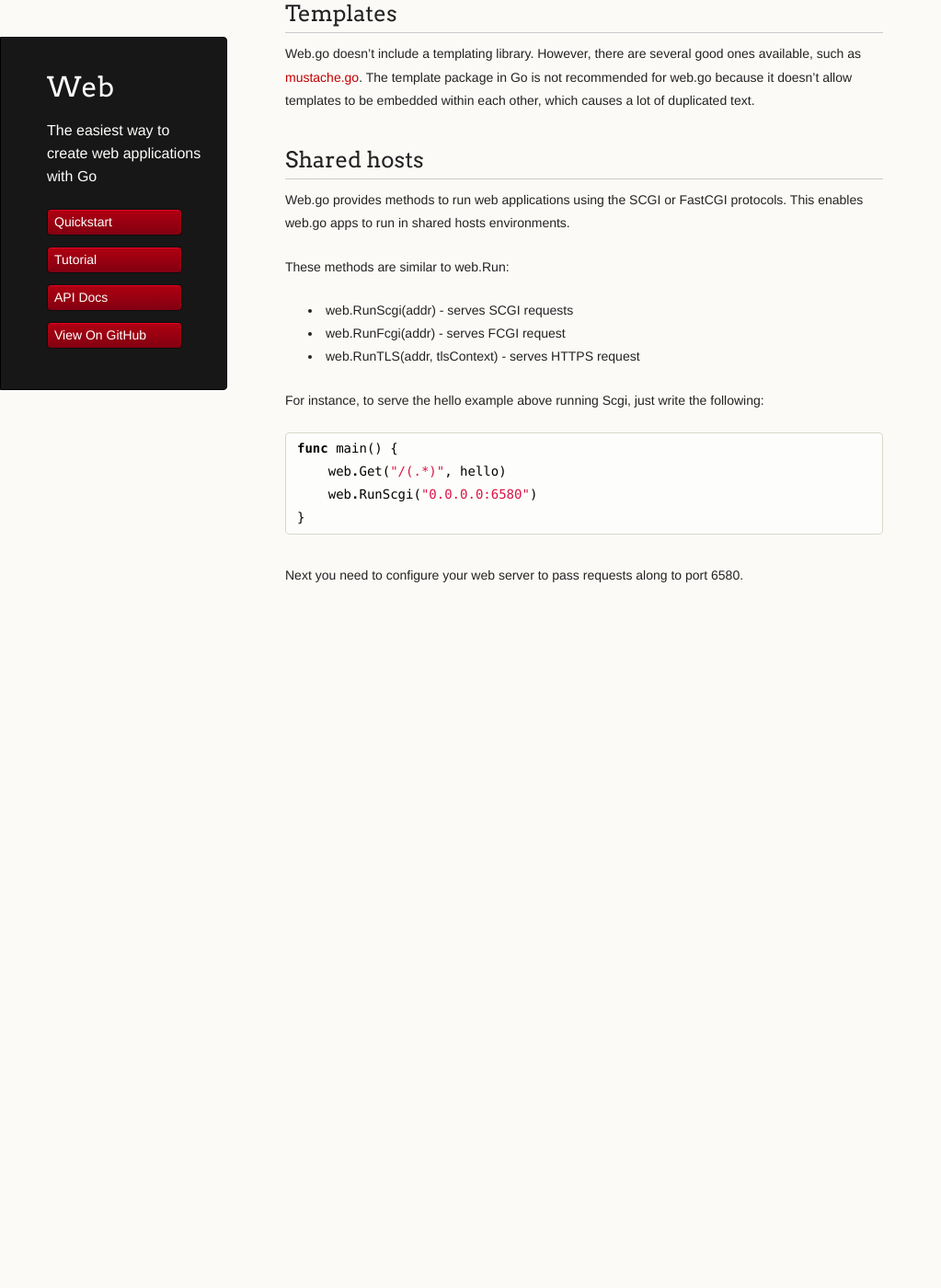
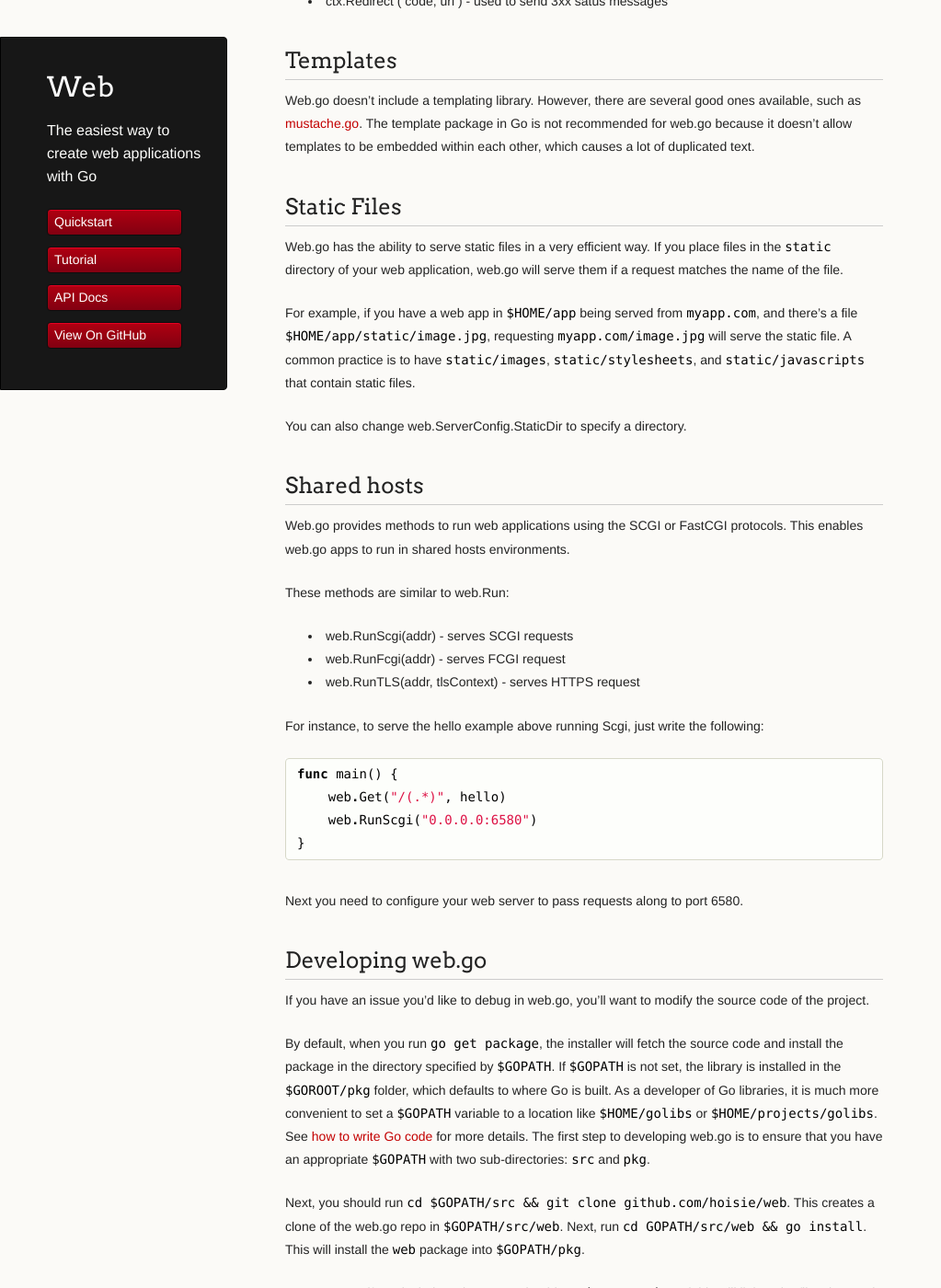
Before and after one commit to hoisie/web, a Jekyll site: the page built from tutorial.md, in a window 1280 px wide and 1400 px high, scrolled down 2055 px. Shown: the whole window at 92% size, without its empty margins (0-1023 px from the left). Built offline with Jekyll 4.4.1, drawn with Linux system fonts in a browser that asks for light colours; nearby versions of some CDN libraries; before the commit the page ends 2765 px from its top, so only the background shows below that; some of the changed text lies outside the part shown.

Commit message:
Update the tutorial
There's now a section on static files, and
how to develop web.go

```diff
--- a/tutorial.md
+++ b/tutorial.md
@@ -50,7 +50,11 @@ In that example, everything after the `/` is passed to the argument _val_ in the
 
 Although handlers usually return a string, web.go also accepts route handlers that have no return value. These methods are responsible for writing data to the client:
 
-    func hello(ctx *web.Context, val string) { ctx.WriteString ( "hello " + val) }
+{% highlight go %}
+func hello(ctx *web.Context, val string) {
+    ctx.WriteString ( "hello " + val)
+}
+{% endhighlight %}
 
 Writing to the context variable is explained in a later section.
 
@@ -79,6 +83,14 @@ Here is a brief summary of web.Context:
 
 Web.go doesn't include a templating library. However, there are several good ones available, such as [mustache.go](http://github.com/hoisie/mustache). The template package in Go is not recommended for web.go because it doesn't allow templates to be embedded within each other, which causes a lot of duplicated text.
 
+## Static Files
+
+Web.go has the ability to serve static files in a very efficient way. If you place files in the `static` directory of your web application, web.go will serve them if a request matches the name of the file.
+
+For example, if you have a web app in `$HOME/app` being served from `myapp.com`, and there's a file `$HOME/app/static/image.jpg`, requesting `myapp.com/image.jpg` will serve the static file. A common practice is to have `static/images`, `static/stylesheets`, and `static/javascripts` that contain static files.
+
+You can also change web.ServerConfig.StaticDir to specify a directory.
+
 ## Shared hosts
 
 Web.go provides methods to run web applications using the SCGI or FastCGI protocols. This
@@ -100,3 +112,13 @@ func main() {
 {% endhighlight %}
 
 Next you need to configure your web server to pass requests along to port 6580.
+
+## Developing web.go
+
+If you have an issue you'd like to debug in web.go, you'll want to modify the source code of the project.
+
+By default, when you run `go get package`, the installer will fetch the source code and install the package in the directory specified by `$GOPATH`. If `$GOPATH` is not set, the library is installed in the `$GOROOT/pkg` folder, which defaults to where Go is built. As a developer of Go libraries, it is much more convenient to set a `$GOPATH` variable to a location like `$HOME/golibs` or `$HOME/projects/golibs`. See [how to write Go code](http://golang.org/doc/code.html) for more details. The first step to developing web.go is to ensure that you have an appropriate `$GOPATH` with two sub-directories: `src` and `pkg`.
+
+Next, you should run `cd $GOPATH/src && git clone github.com/hoisie/web`. This creates a clone of the web.go repo in `$GOPATH/src/web`. Next, run `cd GOPATH/src/web && go install`. This will install the `web` package into `$GOPATH/pkg`.
+
+From now on, if you include web.go, you should use `import web`, and this will link to the files that are in `$GOPATH/pkg`. You can now modify the web.go source code in `$GOPATH/src/web`, rebuild with `go install`, and then rebuild your target appication.
```
